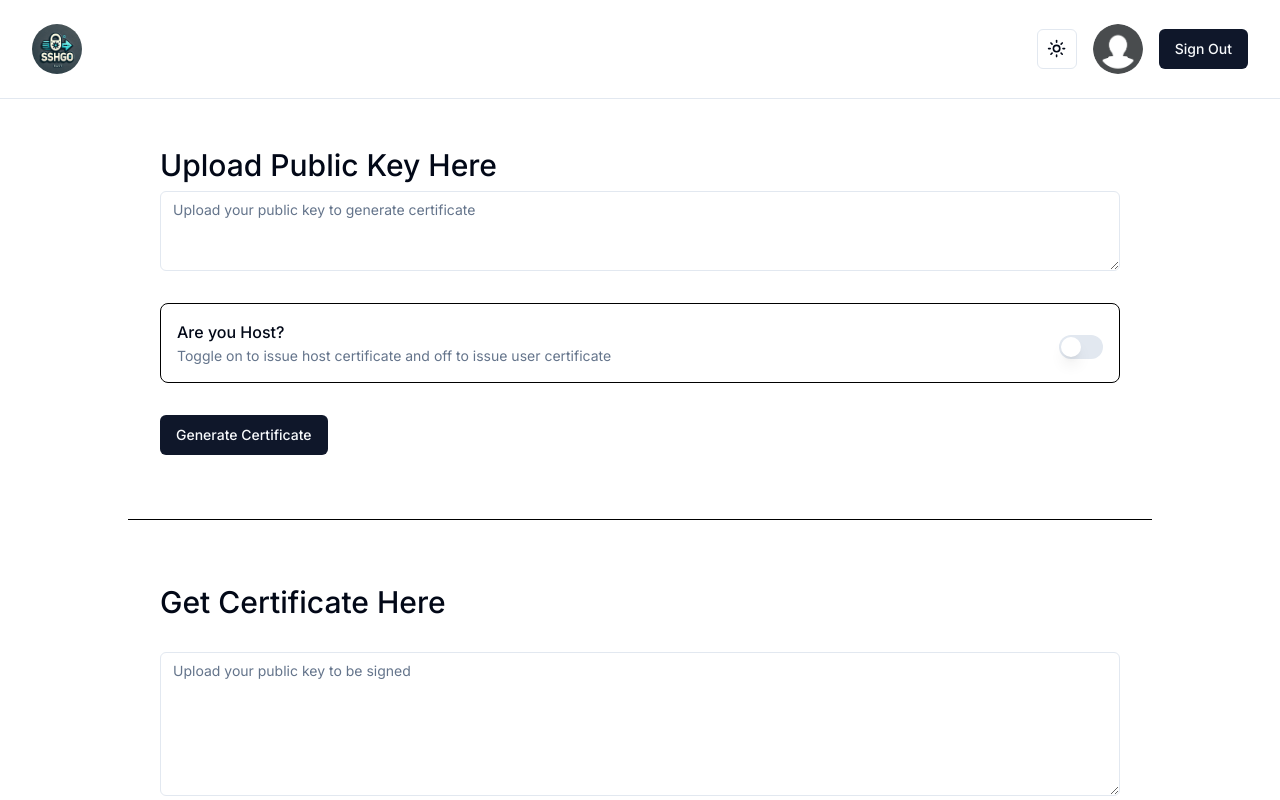
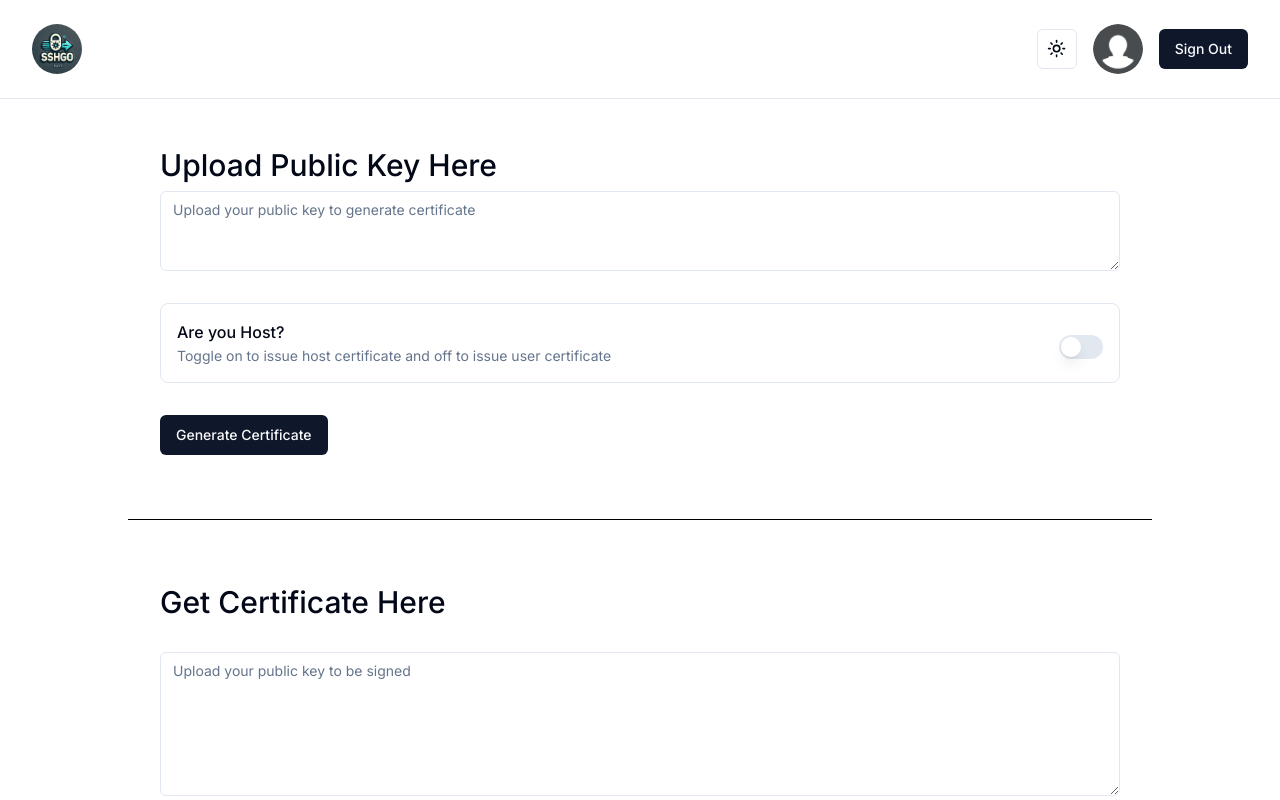
Before and after one commit to Gokul2003g/ca-server-frontend, a Next.js app: page / in a window 1280 px wide. Shown: the top 800 px of the page. Built offline with nearby package versions, Linux system fonts and the light colour scheme; no server answers.

Commit message:
Border bug

```diff
--- a/src/app/[main-content]/MainContent.tsx
+++ b/src/app/[main-content]/MainContent.tsx
@@ -123,7 +123,7 @@
                 control={form.control}
                 name="is_host"
                 render={({ field }) => (
-                  <FormItem className="flex flex-row items-center justify-between rounded-lg border border-black p-4">
+                  <FormItem className="flex flex-row items-center justify-between rounded-lg border p-4">
                     <div className="space-y-0.5">
                       <FormLabel className="text-base">
                         Are you Host?
```
